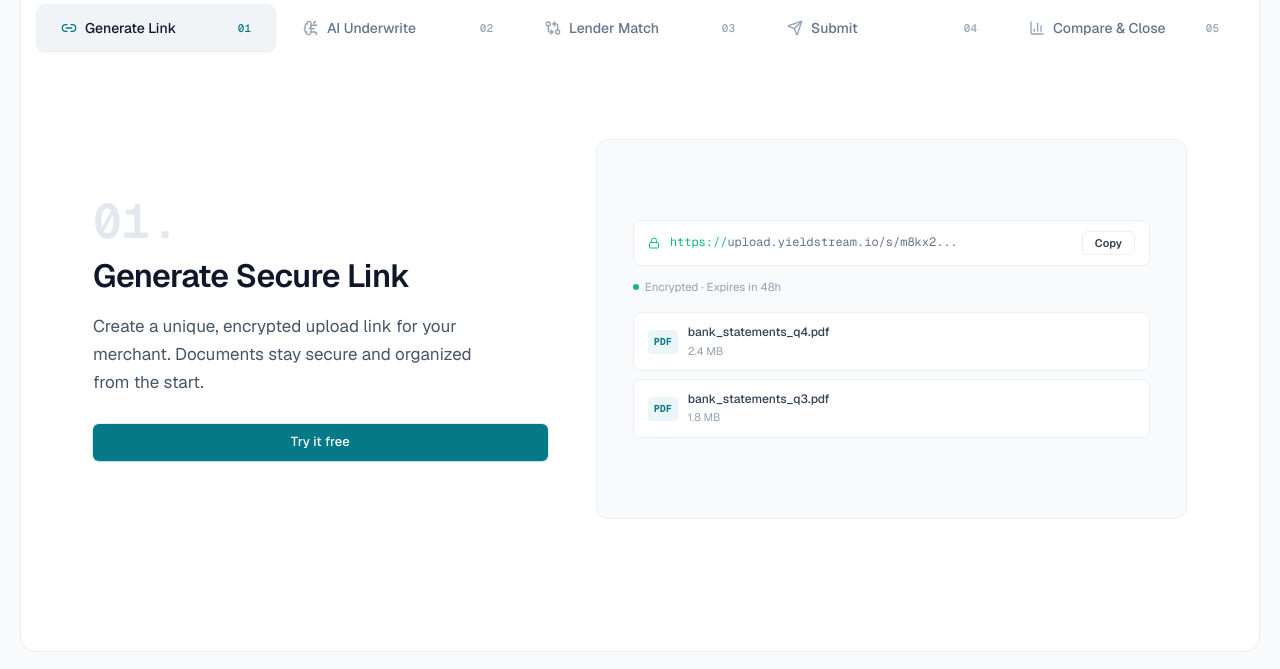
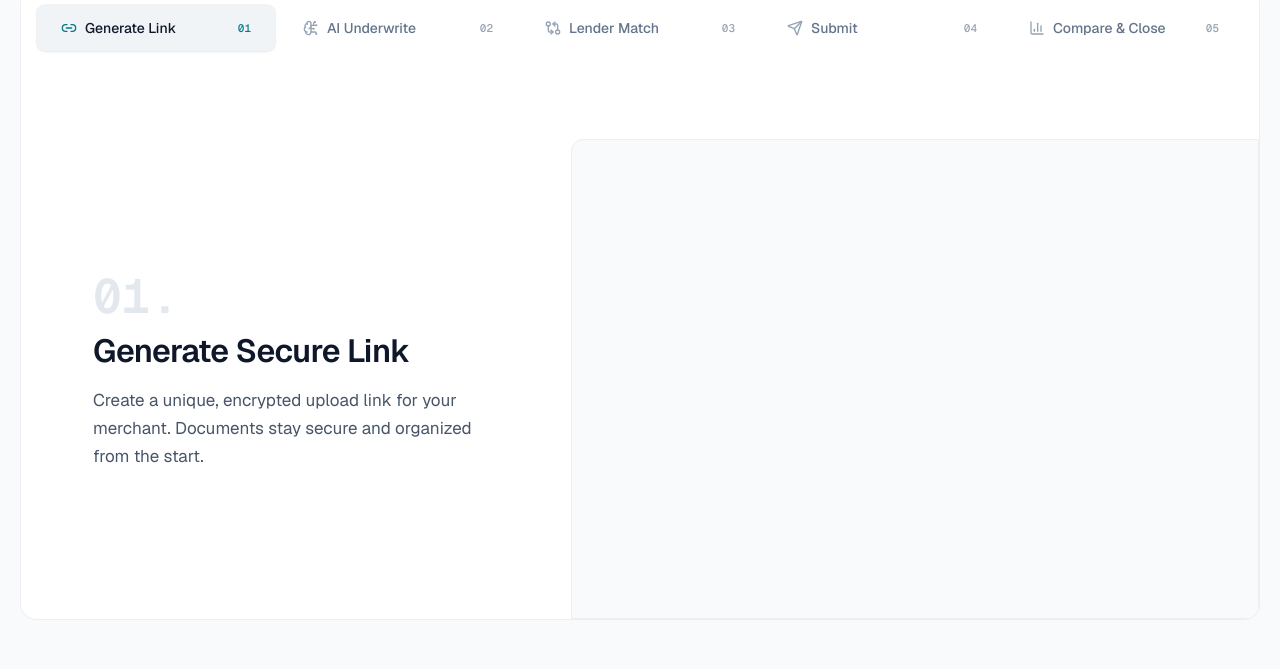
Before and after one commit to YieldStream-ai/YieldStream-Marketing, a Next.js app: page / in a window 1280 px wide. Shown: the part 1059-1728 px from the top of the page. Built offline with nearby package versions, Linux system fonts and the light colour scheme.

Commit message:
feature: apply fade ins for how it works section

```diff
--- a/app/page.jsx
+++ b/app/page.jsx
@@ -17,7 +17,7 @@ import {
   Send,
   BarChart3,
 } from "lucide-react";
-import { motion, useMotionValue, useSpring, useTransform } from "framer-motion";
+import { motion, AnimatePresence, useMotionValue, useSpring, useTransform } from "framer-motion";
 import "./page.scss";
 
 function CtaTiltImage() {
@@ -110,40 +110,7 @@ const STEPS = [
 function StepVisual({ step }) {
   switch (step) {
     case 0:
-      return (
-        <div className="home__sv home__sv--link">
-          <div className="home__sv-urlbar">
-            <div className="home__sv-lock">
-              <svg width="12" height="12" viewBox="0 0 24 24" fill="none" stroke="currentColor" strokeWidth="2" strokeLinecap="round" strokeLinejoin="round"><rect x="3" y="11" width="18" height="11" rx="2"/><path d="M7 11V7a5 5 0 0110 0v4"/></svg>
-            </div>
-            <div className="home__sv-url">
-              <span className="home__sv-url-protocol">https://</span>
-              upload.yieldstream.io/s/m8kx2...
-            </div>
-            <button className="home__sv-copy">Copy</button>
-          </div>
-          <div className="home__sv-status">
-            <div className="home__sv-dot home__sv-dot--green" />
-            Encrypted &middot; Expires in 48h
-          </div>
-          <div className="home__sv-files">
-            <div className="home__sv-file">
-              <div className="home__sv-file-icon">PDF</div>
-              <div className="home__sv-file-info">
-                <div className="home__sv-file-name">bank_statements_q4.pdf</div>
-                <div className="home__sv-file-size">2.4 MB</div>
-              </div>
-            </div>
-            <div className="home__sv-file">
-              <div className="home__sv-file-icon">PDF</div>
-              <div className="home__sv-file-info">
-                <div className="home__sv-file-name">bank_statements_q3.pdf</div>
-                <div className="home__sv-file-size">1.8 MB</div>
-              </div>
-            </div>
-          </div>
-        </div>
-      );
+      return null;
     case 1:
       return (
         <div className="home__sv home__sv--underwrite">
@@ -263,6 +230,7 @@ function StepVisual({ step }) {
 export default function Home() {
   useReveal();
   const [activeStep, setActiveStep] = useState(0);
+  const directionRef = useRef(1);
   const tabsRef = useRef(null);
   const [indicator, setIndicator] = useState({ left: 0, width: 0 });
 
@@ -393,7 +361,7 @@ export default function Home() {
               <button
                 key={step.id}
                 className={`home__steps-tab${activeStep === i ? " home__steps-tab--active" : ""}`}
-                onClick={() => setActiveStep(i)}
+                onClick={() => { directionRef.current = i > activeStep ? 1 : -1; setActiveStep(i); }}
               >
                 <span className="home__steps-tab-icon">
                   <step.icon size={16} />
@@ -405,31 +373,39 @@ export default function Home() {
           </div>
 
           <div className="home__steps-panel reveal reveal-delay-2">
-            <div className="home__steps-track" style={{ transform: `translateX(-${activeStep * 100}%)` }}>
-              {STEPS.map((step, i) => (
-                <div className="home__steps-slide" key={step.id}>
             <div className="home__steps-content">
-                    <div className="home__steps-text">
-                      <span className="home__steps-num">{step.num}.</span>
+              <AnimatePresence mode="wait" initial={false}>
+                <motion.div
+                  key={activeStep}
+                  className="home__steps-text"
+                  initial={{ opacity: 0, x: directionRef.current * 24 }}
+                  animate={{ opacity: 1, x: 0 }}
+                  exit={{ opacity: 0, x: directionRef.current * -24 }}
+                  transition={{ duration: 0.22, ease: "easeInOut" }}
+                >
+                  <span className="home__steps-num">{STEPS[activeStep].num}.</span>
                   <h3 className="display-md home__steps-title">
-                        {step.title}
+                    {STEPS[activeStep].title}
                   </h3>
                   <p className="text-md home__steps-desc">
-                        {step.desc}
+                    {STEPS[activeStep].desc}
                   </p>
-                      <Link
-                        href={step.cta.href}
-                        className="btn btn-primary"
+                </motion.div>
+              </AnimatePresence>
+              <div className="home__steps-visual">
+                <AnimatePresence mode="wait" initial={false}>
+                  <motion.div
+                    key={activeStep}
+                    className="home__steps-visual-fade"
+                    initial={{ opacity: 0, x: directionRef.current * 32 }}
+                    animate={{ opacity: 1, x: 0 }}
+                    exit={{ opacity: 0, x: directionRef.current * -32 }}
+                    transition={{ duration: 0.25, ease: "easeInOut" }}
                   >
-                        {step.cta.text}
-                      </Link>
+                    <StepVisual step={activeStep} />
+                  </motion.div>
+                </AnimatePresence>
               </div>
-                    <div className="home__steps-visual">
-                      <StepVisual step={i} />
-                    </div>
-                  </div>
-                </div>
-              ))}
             </div>
           </div>
         </div>
--- a/app/page.scss
+++ b/app/page.scss
@@ -464,28 +464,24 @@
     position: relative;
   }
 
-  &__steps-track {
+  &__steps-visual-fade {
+    width: 100%;
+    height: 100%;
     display: flex;
-    transition: transform 0.45s cubic-bezier(0.4, 0, 0.2, 1);
-    will-change: transform;
-  }
-
-  &__steps-slide {
-    width: 100%;
-    min-width: 100%;
-    max-width: 100%;
-    flex-shrink: 0;
-    overflow: hidden;
+    align-items: center;
+    justify-content: center;
   }
 
   &__steps-content {
     display: grid;
-    grid-template-columns: 1fr 1.3fr;
+    grid-template-columns: 1fr 1.6fr;
     gap: var(--space-3xl);
-    align-items: center;
-    padding: var(--space-4xl) var(--space-4xl) var(--space-5xl);
+    align-items: end;
+    padding: var(--space-4xl) 0 0 var(--space-4xl);
     min-height: 520px;
     min-width: 0;
+    overflow: hidden;
+
   }
 
   &__steps-text {
@@ -493,6 +489,7 @@
     flex-direction: column;
     gap: 12px;
     min-width: 0;
+    align-self: center;
   }
 
   &__steps-num {
@@ -518,15 +515,42 @@
   &__steps-visual {
     background: var(--n50);
     border: 1px solid var(--border-card);
-    border-radius: 12px;
+    border-radius: 12px 0 0 0;
     padding: 36px;
-    min-height: 380px;
+    height: 480px;
     min-width: 0;
     overflow: hidden;
+    position: relative;
     display: flex;
     align-items: center;
     justify-content: center;
+  }
+
+  /* Generate link screenshot peek */
+  &__sv-link-peek {
+    position: absolute;
+    top: 140px;
+    left: 0;
+    right: 0;
+    border-radius: 8px 8px 0 0;
     overflow: hidden;
+    box-shadow: 0 -8px 32px rgba(0, 0, 0, 0.08);
+  }
+
+  &__sv-link-img {
+    display: block;
+    width: 100%;
+    height: auto;
+  }
+
+  &__sv-link-fade {
+    position: absolute;
+    top: 0;
+    left: 0;
+    right: 0;
+    height: 48px;
+    background: linear-gradient(to bottom, var(--n50) 0%, transparent 100%);
+    pointer-events: none;
   }
 
   /* Step visual cards */
```
Also changed, not shown: public/images/generate-link.png (added). Lines whose indentation alone changed are shown as unchanged.
